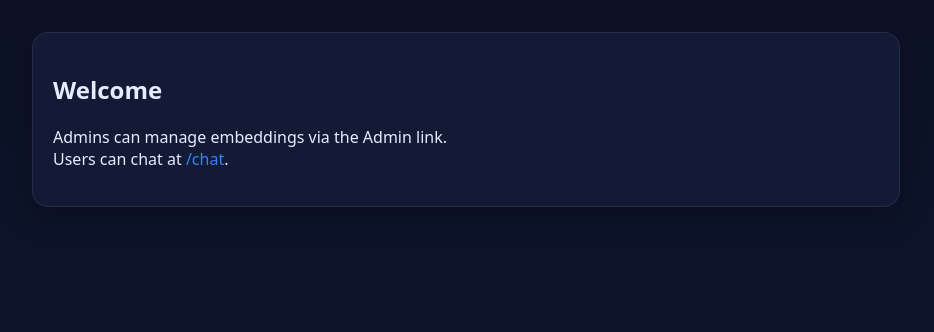
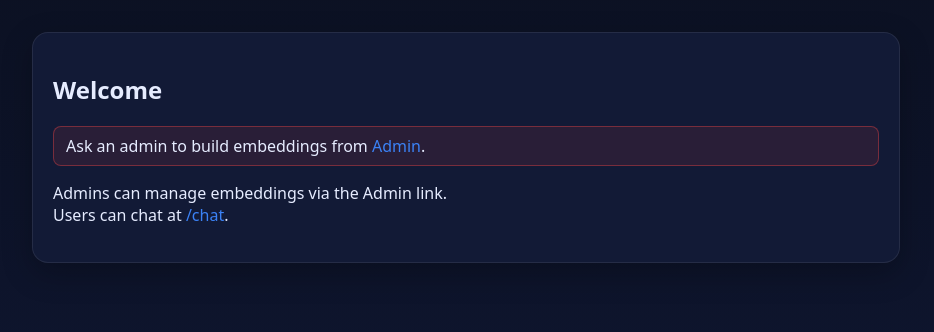
Before and after one commit to ashandish/fastapi-rag-chatbot, a FastAPI app: template app/templates/layout.html in a window 1280 px wide. Shown: the part 119-451 px from the top of the page, without its empty margins (174-1108 px from the left). Run offline with FastAPI, Linux system fonts and the light colour scheme; the template is opened without the code that fills it, so the values that code supplies are empty; parts of the project's set-up code (start-up, migrations or seed data) failed here and were passed over.

Commit message:
Show embeddings build status on home, chat, and admin pages

```diff
--- a/app/main.py
+++ b/app/main.py
@@ -6,7 +6,7 @@ from fastapi.staticfiles import StaticFiles
 from fastapi.templating import Jinja2Templates
 
 from .models import settings, UPLOAD_DIR
-from .embeddings import save_upload, get_text_embedder
+from .embeddings import save_upload, get_text_embedder, collection_size
 from .retrieval import answer_question, get_reranker
 from .auth import configure_oauth, oauth
 from .admin_auth import (
@@ -27,6 +27,15 @@ from .auth_providers.auth0 import register_auth0
 from .auth_providers.saml import register_saml
 
 app = FastAPI(title="RAG Chatbot v11 — Multi-Auth")
+
+def _build_index_status() -> dict:
+    count = collection_size()
+    is_built = count > 0
+    return {
+        "is_built": is_built,
+        "count": count,
+        "message": f"Embeddings are built ({count} chunk{'s' if count != 1 else ''} indexed)." if is_built else "Embeddings are not built yet.",
+    }
 
 # Preload heavy models when the app boots so first requests do not time out.
 @app.on_event("startup")
@@ -72,7 +81,14 @@ r = redis.Redis(host="redis", port=6379, db=2, decode_responses=True)
 
 @app.get("/", response_class=HTMLResponse)
 async def index(request: Request):
-    return templates.TemplateResponse("layout.html", {"request": request, "is_admin": is_admin(request)})
+    return templates.TemplateResponse(
+        "layout.html",
+        {
+            "request": request,
+            "is_admin": is_admin(request),
+            "index_status": _build_index_status(),
+        },
+    )
 
 @app.get("/admin/login", response_class=HTMLResponse)
 async def admin_login_form(request: Request):
@@ -104,7 +120,10 @@ async def admin_change_password_submit(
 async def embeddings_get(request: Request, _: None = Depends(require_admin)):
     if request.session.get("must_change") or is_default_password():
         return RedirectResponse(url="/admin/change-password?notice=default", status_code=303)
-    return templates.TemplateResponse("embeddings.html", {"request": request, "is_admin": True})
+    return templates.TemplateResponse(
+        "embeddings.html",
+        {"request": request, "is_admin": True, "index_status": _build_index_status()},
+    )
 
 @app.post("/embeddings/process")
 async def embeddings_process(
@@ -188,7 +207,12 @@ async def embeddings_progress(job_id: str, request: Request, _: None = Depends(r
 async def chat_page(request: Request):
     return templates.TemplateResponse(
         "chat.html",
-        {"request": request, "is_admin": is_admin(request), "welcome": settings.chatbot_welcome_msg},
+        {
+            "request": request,
+            "is_admin": is_admin(request),
+            "welcome": settings.chatbot_welcome_msg,
+            "index_status": _build_index_status(),
+        },
     )
 
 @app.websocket("/ws/chat")
--- a/app/templates/embeddings.html
+++ b/app/templates/embeddings.html
@@ -18,6 +18,11 @@
 </header>
 <main class="container">
   <section class="card">
+    {% if index_status.is_built %}
+      <div class="flash ok">{{ index_status.message }}</div>
+    {% else %}
+      <div class="flash err">{{ index_status.message }}</div>
+    {% endif %}
     <div id="step-upload">
       <p class="notice">Upload one or more documents, then click Process.</p>
       <div class="actions">
--- a/app/templates/layout.html
+++ b/app/templates/layout.html
@@ -23,6 +23,18 @@
     <main class="container">
       <section class="card">
         <h2>Welcome</h2>
+        {% if index_status.is_built %}
+          <div class="flash ok">{{ index_status.message }}</div>
+        {% else %}
+          <div class="flash err">
+            {{ index_status.message }}
+            {% if is_admin %}
+              Go to <a href="/embeddings">Generate Embeddings</a> to build the retrieval database.
+            {% else %}
+              Ask an admin to build embeddings from <a href="/admin/login">Admin</a>.
+            {% endif %}
+          </div>
+        {% endif %}
         <p>
           Admins can manage embeddings via the Admin link.<br />
           Users can chat at <a href="/chat">/chat</a>.
```
Also changed, not shown: app/templates/chat.html (+12 -0 lines).
